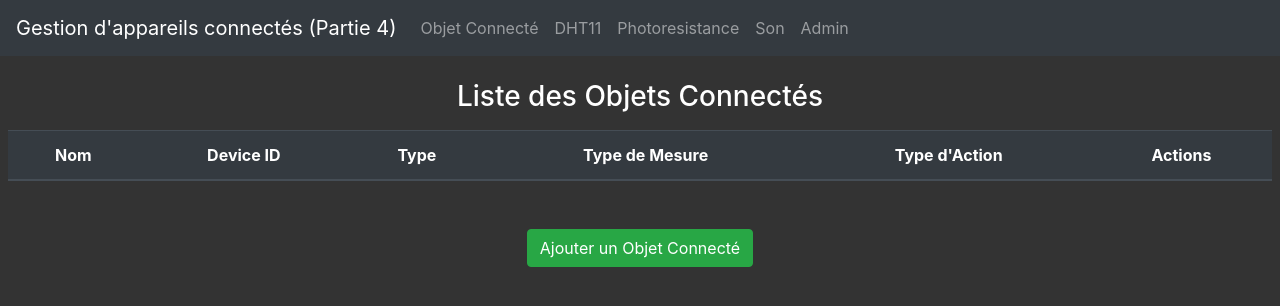
After one commit to earebano01/PROG1357_Gestion_dappareils_Partie-4, a Django app: page /objconn/ in a window 1280 px wide. The commit adds this page. Shown: the top 306 px of the page. Run offline with Django 4.2, Linux system fonts and the light colour scheme; data that the repository does not hold is empty.

Commit message:
ajouté objconn pour affichers des donnees dans le BD et modifié main.css

```diff
--- a/ardjson/ardjson/static/ardjson/main.css
+++ b/ardjson/ardjson/static/ardjson/main.css
@@ -18,6 +18,19 @@ canvas {
     overflow-y: auto;
     padding: 8px;
     text-align: center;
+}
+
+.scroll-container::-webkit-scrollbar {
+    width: 10px;
+}
+
+.scroll-container::-webkit-scrollbar-track {
+    background: #333;
+}
+
+.scroll-container::-webkit-scrollbar-thumb {
+    background-color: #666;
+    border-radius: 5px;
 }
 
 .dataContainer {
--- /dev/null
+++ b/ardjson/ardjson/templates/ardjson/objconn.html
@@ -0,0 +1,41 @@
+{% extends 'ardjson/base.html' %}
+
+{% block content %}
+<br>
+<div class="text-center">
+    <h3>Liste des Objets Connectés</h3>
+</div>
+<div class="scroll-container">
+    <table class="table table-dark table-striped table-padding">
+        <thead>
+            <tr>
+                <th>Nom</th>
+                <th>Device ID</th>
+                <th>Type</th>
+                <th>Type de Mesure</th>
+                <th>Type d'Action</th>
+                <th>Actions</th>
+            </tr>
+        </thead>
+        <tbody id="body">
+            {% for objet in objets %}
+            <tr>
+                <td>{{ objet.nom }}</td>
+                <td>{{ objet.device_id }}</td>
+                <td>{{ objet.type }}</td>
+                <td>{{ objet.typemesure }}</td>
+                <td>{{ objet.typeaction }}</td>
+                <td>
+                    <a href="" class="btn btn-primary btn-sm">Modifier</a>
+                    <a href="" class="btn btn-danger btn-sm">Supprimer</a>
+                </td>
+            </tr>
+            {% endfor %}
+        </tbody>
+    </table>
+</div>
+<br>
+<div class="text-center">
+    <a href="{% url 'add_obj' %}" class="btn btn-success">Ajouter un Objet Connecté</a>
+</div>
+{% endblock %}
--- a/ardjson/ardjson/urls.py
+++ b/ardjson/ardjson/urls.py
@@ -12,4 +12,5 @@ urlpatterns = [
     path('sound/', views.soundView, name='sound'),
     path('photoresistance/', views.photoresistanceView, name='photoresistance'),
     path('dht11/', views.dht11View, name='dht11'),
+    path('add_obj/', views.add_objView, name='add_obj'),
 ]
--- a/ardjson/ardjson/views.py
+++ b/ardjson/ardjson/views.py
@@ -16,6 +16,9 @@ def photoresistanceView(request):
 def dht11View(request):
     return render(request, 'ardjson/dht11.html')
 
+def add_objView(request):
+    return render(request, 'ardjson/add_obj.html')
+
 def objconnView(request):
     objets = Objetconnecte.objects.all()
     return render(request, 'ardjson/objconn.html', {'objets': objets})
```
